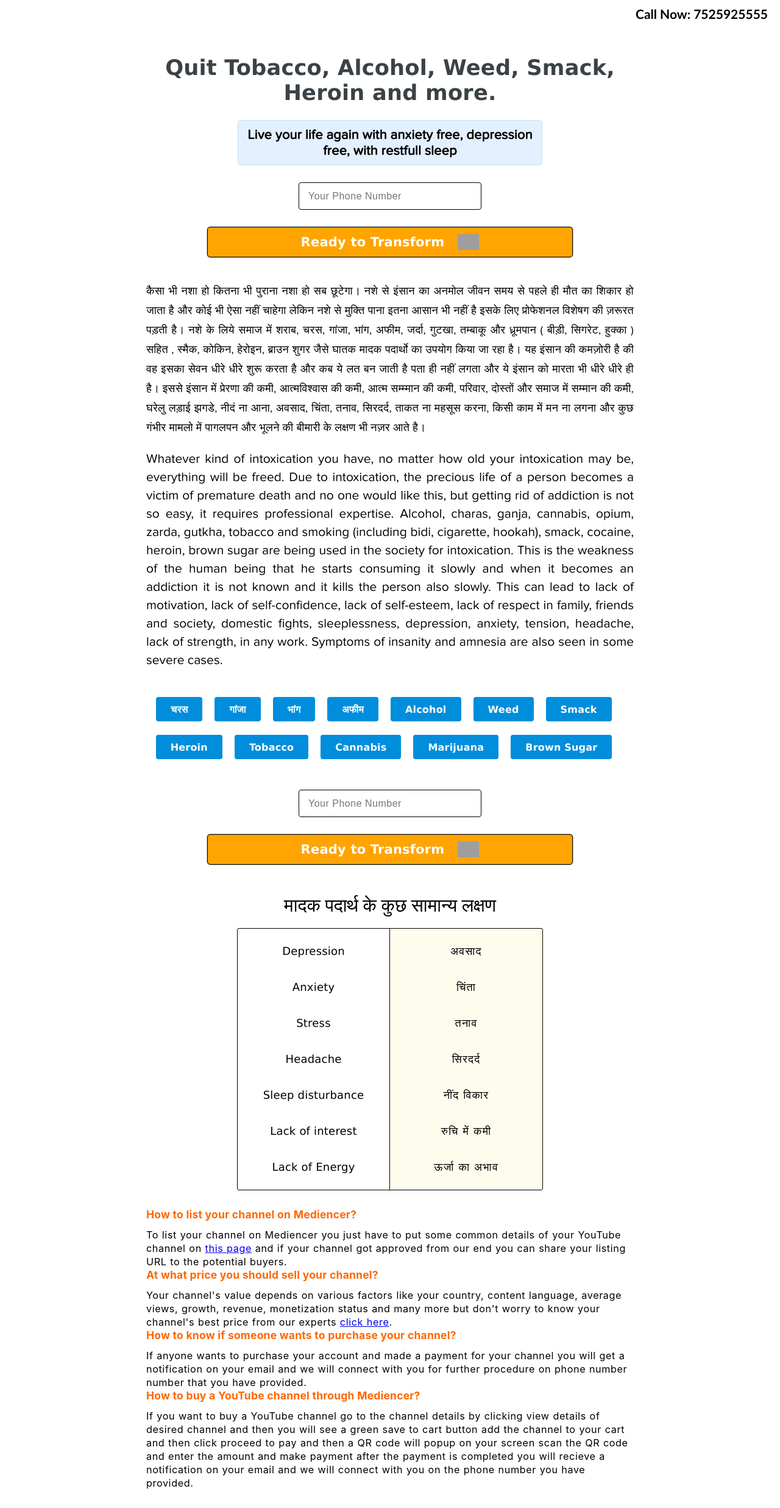
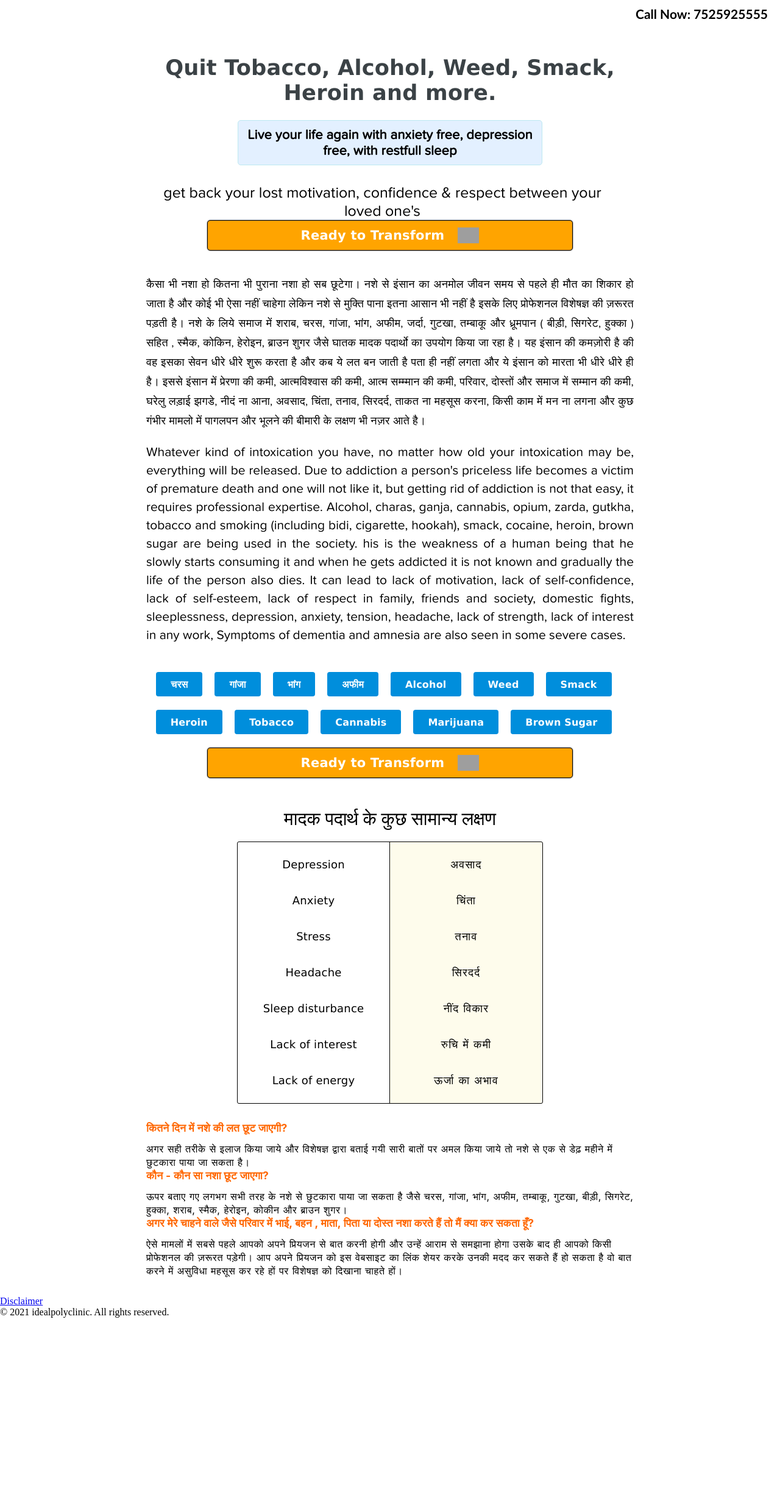
Before and after one commit to mujtaba-faraz/nasha, a plain HTML site: page index.html in a window 1280 px wide. Shown: the whole page at 61% size. After the commit the page ends 2161 px from the top, so only its background shows below. Drawn offline with Linux system fonts and the light colour scheme; grey boxes are pictures that could not be loaded.

Commit message:
Update index.html

```diff
--- a/index.html
+++ b/index.html
@@ -7,7 +7,6 @@
     <link rel="stylesheet" href="styles.css" />
     <title>Document</title>
   </head>
-
   <body>
     <header>
       <p class="callnow">Call Now: 7525925555</p>
@@ -20,65 +19,54 @@
           </p>
         </div>
       </div>
-      <!-- <div class="offer1">
+      <div class="offer1">
         <p>
           get back your lost motivation, confidence & respect between your loved
           one's
         </p>
-      </div> -->
+      </div>
     </header>
     <main class="maincontent">
       <div>
-        <form class="frontpagebutton" action="">
-          <input
-            class="removee"
-            name="phonenumber"
-            maxlength="10"
-            placeholder="Your Phone Number"
-            type="tel"
-            required
-          />
         <button
-            class="whatsapp"
+          class="whatsapp mainbutton"
           onclick="window.location.href = 'https://wa.me/7525925555?text=Hi%20There!';"
-            class="mainbutton"
         >
           Ready to Transform
           <img src="https://trickuweb.com/whatsapp.png" alt="" />
         </button>
-        </form>
       </div>
       <div class="smallblog">
         <p>
           कैसा भी नशा हो कितना भी पुराना नशा हो सब छूटेगा। नशे से इंसान का अनमोल
           जीवन समय से पहले ही मौत का शिकार हो जाता है और कोई भी ऐसा नहीं चाहेगा
           लेकिन नशे से मुक्ति पाना इतना आसान भी नहीं है इसके लिए प्रोफेशनल
-          विशेषग की ज़रूरत पड़ती है। नशे के लिये समाज में शराब, चरस, गांजा, भांग,
-          अफीम, जर्दा, गुटखा, तम्बाकू और ध्रूमपान ( बीड़ी, सिगरेट, हुक्का ) सहित
-          , स्मैक, कोकिन, हेरोइन, ब्राउन शुगर जैसे घातक मादक पदार्थो का उपयोग
-          किया जा रहा है। यह इंसान की कमज़ोरी है की वह इसका सेवन धीरे धीरे शुरू
-          करता है और कब ये लत बन जाती है पता ही नहीं लगता और ये इंसान को मारता
-          भी धीरे धीरे ही है। इससे इंसान में प्रेरणा की कमी, आत्मविश्वास की कमी,
-          आत्म सम्म्मान की कमी, परिवार, दोस्तों और समाज में सम्मान की कमी, घरेलु
-          लड़ाई झगडे, नीदं ना आना, अवसाद, चिंता, तनाव, सिरदर्द, ताकत ना महसूस
-          करना, किसी काम में मन ना लगना और कुछ गंभीर मामलो में पागलपन और भूलने
-          की बीमारी के लक्षण भी नज़र आते है।
+          विशेषज्ञ की ज़रूरत पड़ती है। नशे के लिये समाज में शराब, चरस, गांजा,
+          भांग, अफीम, जर्दा, गुटखा, तम्बाकू और ध्रूमपान ( बीड़ी, सिगरेट, हुक्का )
+          सहित , स्मैक, कोकिन, हेरोइन, ब्राउन शुगर जैसे घातक मादक पदार्थो का
+          उपयोग किया जा रहा है। यह इंसान की कमज़ोरी है की वह इसका सेवन धीरे धीरे
+          शुरू करता है और कब ये लत बन जाती है पता ही नहीं लगता और ये इंसान को
+          मारता भी धीरे धीरे ही है। इससे इंसान में प्रेरणा की कमी, आत्मविश्वास
+          की कमी, आत्म सम्म्मान की कमी, परिवार, दोस्तों और समाज में सम्मान की
+          कमी, घरेलु लड़ाई झगडे, नीदं ना आना, अवसाद, चिंता, तनाव, सिरदर्द, ताकत
+          ना महसूस करना, किसी काम में मन ना लगना और कुछ गंभीर मामलो में पागलपन
+          और भूलने की बीमारी के लक्षण भी नज़र आते है।
         </p>
         <p>
           Whatever kind of intoxication you have, no matter how old your
-          intoxication may be, everything will be freed. Due to intoxication,
-          the precious life of a person becomes a victim of premature death and
-          no one would like this, but getting rid of addiction is not so easy,
-          it requires professional expertise. Alcohol, charas, ganja, cannabis,
+          intoxication may be, everything will be released. Due to addiction a
+          person's priceless life becomes a victim of premature death and one
+          will not like it, but getting rid of addiction is not that easy, it
+          requires professional expertise. Alcohol, charas, ganja, cannabis,
           opium, zarda, gutkha, tobacco and smoking (including bidi, cigarette,
           hookah), smack, cocaine, heroin, brown sugar are being used in the
-          society for intoxication. This is the weakness of the human being that
-          he starts consuming it slowly and when it becomes an addiction it is
-          not known and it kills the person also slowly. This can lead to lack
-          of motivation, lack of self-confidence, lack of self-esteem, lack of
-          respect in family, friends and society, domestic fights,
-          sleeplessness, depression, anxiety, tension, headache, lack of
-          strength, in any work. Symptoms of insanity and amnesia are also seen
+          society. his is the weakness of a human being that he slowly starts
+          consuming it and when he gets addicted it is not known and gradually
+          the life of the person also dies. It can lead to lack of motivation,
+          lack of self-confidence, lack of self-esteem, lack of respect in
+          family, friends and society, domestic fights, sleeplessness,
+          depression, anxiety, tension, headache, lack of strength, lack of
+          interest in any work, Symptoms of dementia and amnesia are also seen
           in some severe cases.
         </p>
       </div>
@@ -97,24 +85,13 @@
         <div>Brown Sugar</div>
       </div>
       <div>
-        <form class="frontpagebutton" action="">
-          <input
-            class="removee"
-            name="phonenumber"
-            maxlength="10"
-            placeholder="Your Phone Number"
-            type="tel"
-            required
-          />
         <button
-            class="whatsapp"
+          class="whatsapp mainbutton"
           onclick="window.location.href = 'https://wa.me/7525925555?text=Hi%20There!';"
-            class="mainbutton"
         >
           Ready to Transform
           <img src="https://trickuweb.com/whatsapp.png" alt="" />
         </button>
-        </form>
       </div>
       <div class="signs">
         <p>मादक पदार्थ के कुछ सामान्य लक्षण</p>
@@ -126,7 +103,7 @@
             <p>Headache</p>
             <p>Sleep disturbance</p>
             <p>Lack of interest</p>
-            <p>Lack of Energy</p>
+            <p>Lack of energy</p>
           </div>
           <div>
             <p>अवसाद</p>
@@ -141,127 +118,41 @@
       </div>
       <div class="qnasection">
         <div class="qna">
-          <p class="question">How to list your channel on Mediencer?</p>
+          <p class="question">कितने दिन में नशे की लत छूट जाएगी?</p>
           <p class="answer">
-            To list your channel on Mediencer you just have to put some common
-            details of your YouTube channel on
-            <a target="blank6" href="https://mediencer.com/addchannel"
-              >this page</a
-            >
-            and if your channel got approved from our end you can share your
-            listing URL to the potential buyers.
+            अगर सही तरीके से इलाज किया जाये और विशेषज्ञ द्वारा बताई गयी सारी
+            बातों पर अमल किया जाये तो नशे से एक से डेढ़ महीने में छुटकारा पाया जा
+            सकता है।
           </p>
         </div>
         <div class="qna">
-          <p class="question">At what price you should sell your channel?</p>
+          <p class="question">कौन - कौन सा नशा छूट जाएगा?</p>
           <p class="answer">
-            Your channel's value depends on various factors like your country,
-            content language, average views, growth, revenue, monetization
-            status and many more but don't worry to know your channel's best
-            price from our experts <a href="#aboutmescroll">click here</a>.
+            ऊपर बताए गए लगभग सभी तरह के नशे से छुटकारा पाया जा सकता है जैसे चरस,
+            गांजा, भांग, अफीम, तम्बाकू, गुटखा, बीड़ी, सिगरेट, हुक्का, शराब,
+            स्मैक, हेरोइन, कोकीन और ब्राउन शुगर।
           </p>
         </div>
         <div class="qna">
           <p class="question">
-            How to know if someone wants to purchase your channel?
+            अगर मेरे चाहने वाले जैसे परिवार में भाई, बहन , माता, पिता या दोस्त
+            नशा करते हैं तो मैं क्या कर सकता हूँ?
           </p>
           <p class="answer">
-            If anyone wants to purchase your account and made a payment for your
-            channel you will get a notification on your email and we will
-            connect with you for further procedure on phone number number that
-            you have provided.
-          </p>
-        </div>
-        <div class="qna">
-          <p class="question">
-            How to buy a YouTube channel through Mediencer?
-          </p>
-          <p class="answer">
-            If you want to buy a YouTube channel go to the channel details by
-            clicking view details of desired channel and then you will see a
-            green save to cart button add the channel to your cart and then
-            click proceed to pay and then a QR code will popup on your screen
-            scan the QR code and enter the amount and make payment after the
-            payment is completed you will recieve a notification on your email
-            and we will connect with you on the phone number you have provided.
+            ऐसे मामलों में सबसे पहले आपको अपने प्रियजन से बात करनी होगी और
+            उन्हें आराम से समझाना होगा उसके बाद ही आपको किसी प्रोफेशनल की ज़रूरत
+            पड़ेगी। आप अपने प्रियजन को इस वेबसाइट का लिंक शेयर करके उनकी मदद कर
+            सकते हैं हो सकता है वो बात करने में असुविधा महसूस कर रहे हों पर
+            विशेषज्ञ को दिखाना चाहते हों।
           </p>
         </div>
       </div>
     </main>
-    <script>
-      document
-        .querySelector(".removee")
-        .addEventListener("keypress", function (evt) {
-          if (
-            (evt.which != 8 && evt.which != 0 && evt.which < 48) ||
-            evt.which > 57
-          ) {
-            evt.preventDefault();
-          }
-        });
-    </script>
-    <script>
-      var countDownDate = new Date("apr 12, 2022 19:35:00").getTime();
-      var x = setInterval(function () {
-        var now = new Date().getTime();
-        var distance = countDownDate - now;
-        var days = Math.floor(distance / (1000 * 60 * 60 * 24));
-        var hours = Math.floor(
-          (distance % (1000 * 60 * 60 * 24)) / (1000 * 60 * 60)
-        );
-        var minutes = Math.floor((distance % (1000 * 60 * 60)) / (1000 * 60));
-        var seconds = Math.floor((distance % (1000 * 60)) / 1000);
-        document.getElementById("demo").innerHTML =
-          hours + "h " + minutes + "m " + seconds + "s ";
-        if (distance < 0) {
-          clearInterval(x);
-          document.getElementById("demo").innerHTML = "EXPIRED";
-        }
-      }, 1000);
-    </script>
-    <script>
-      var countDownDate = new Date("apr 12, 2022 19:35:00").getTime();
-      var x = setInterval(function () {
-        var now = new Date().getTime();
-        var distance = countDownDate - now;
-        var days = Math.floor(distance / (1000 * 60 * 60 * 24));
-        var hours = Math.floor(
-          (distance % (1000 * 60 * 60 * 24)) / (1000 * 60 * 60)
-        );
-        var minutes = Math.floor((distance % (1000 * 60 * 60)) / (1000 * 60));
-        var seconds = Math.floor((distance % (1000 * 60)) / 1000);
-        document.getElementById("demo2").innerHTML =
-          hours + "h " + minutes + "m " + seconds + "s ";
-        if (distance < 0) {
-          clearInterval(x);
-          document.getElementById("demo2").innerHTML = "EXPIRED";
-        }
-      }, 1000);
-    </script>
-
-    <script>
-      function gotowhatsapp() {
-        var name = document.getElementById("name").value;
-        var phone = document.getElementById("phone").value;
-        var email = document.getElementById("email").value;
-        var service = document.getElementById("service").value;
-
-        var url =
-          "https://wa.me/918789529215?text=" +
-          "Name: " +
-          name +
-          "%0a" +
-          "Phone: " +
-          phone +
-          "%0a" +
-          "Email: " +
-          email +
-          "%0a" +
-          "Service: " +
-          service;
-
-        window.open(url, "_blank").focus();
-      }
-    </script>
+    <footer>
+      <div>
+        <a target="blank2" href="/disclaimer.html">Disclaimer</a>
+        <p>© 2021 idealpolyclinic. All rights reserved.</p>
+      </div>
+    </footer>
   </body>
 </html>
```
Lines whose indentation alone changed are shown as unchanged.
